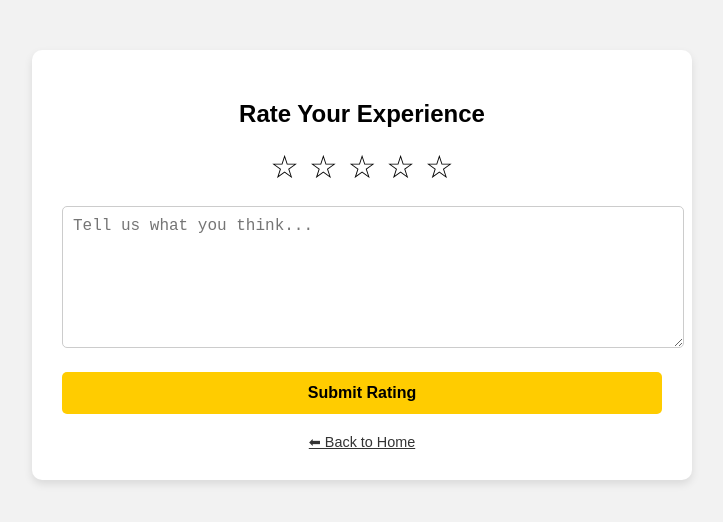
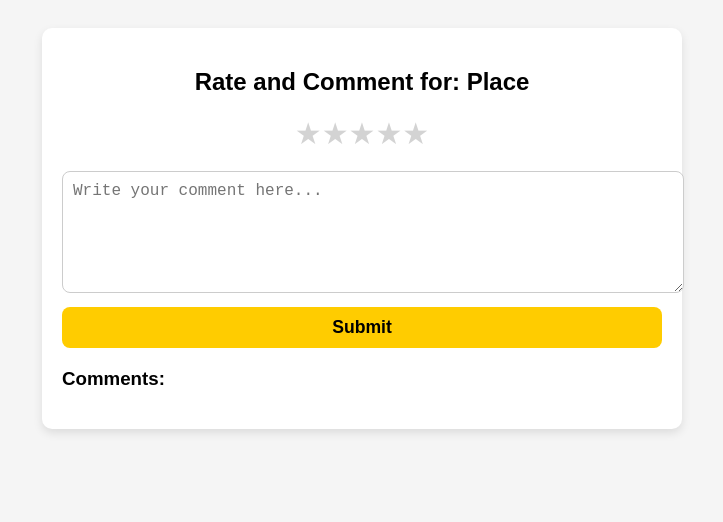
Before and after one commit to Chai331/SarawakVibe, a plain HTML site: page rate.html in a window 1280 px wide. Shown: the whole page, without its empty margins (278-1001 px from the left). Drawn offline with Linux system fonts and the light colour scheme.

Commit message:
Update rate.html

```diff
--- a/rate.html
+++ b/rate.html
@@ -1,164 +1,126 @@
 <!DOCTYPE html>
 <html lang="en">
 <head>
-  <meta charset="UTF-8" />
-  <meta name="viewport" content="width=device-width, initial-scale=1.0"/>
-  <title>Rate SarawakVibe</title>
+  <meta charset="UTF-8">
+  <title>Rate and Comment</title>
   <style>
     body {
-      margin: 0;
+      font-family: Arial, sans-serif;
       padding: 20px;
-      font-family: Arial, sans-serif;
-      background-color: #f2f2f2;
-      overflow-x: hidden;
+      background: #f5f5f5;
     }
-
     .container {
-      background-color: white;
-      padding: 30px;
+      background: #fff;
+      padding: 20px;
       border-radius: 10px;
       max-width: 600px;
-      margin: 30px auto;
-      box-shadow: 0 4px 8px rgba(0,0,0,0.1);
+      margin: auto;
+      box-shadow: 0 4px 10px rgba(0,0,0,0.1);
     }
-
     h2 {
       text-align: center;
-      margin-bottom: 20px;
     }
-
-    .rating {
+    .stars {
       display: flex;
       justify-content: center;
-      gap: 10px;
-      font-size: 2rem;
-      margin-bottom: 20px;
+      margin-bottom: 10px;
     }
-
-    .rating span {
+    .star {
+      font-size: 30px;
       cursor: pointer;
-      transition: color 0.3s;
+      color: lightgray;
     }
-
-    .rating span:hover,
-    .rating span.active {
+    .star.selected {
       color: gold;
     }
-
     textarea {
       width: 100%;
-      height: 120px;
+      height: 100px;
+      margin-top: 10px;
       padding: 10px;
-      border-radius: 5px;
+      border-radius: 8px;
       border: 1px solid #ccc;
-      resize: vertical;
       font-size: 1rem;
-      margin-bottom: 20px;
     }
-
-    button {
+    button.submit-btn {
+      margin-top: 10px;
       width: 100%;
-      padding: 12px;
+      padding: 10px;
       background-color: #ffcc00;
       border: none;
-      border-radius: 5px;
+      border-radius: 8px;
+      font-size: 1.1rem;
       font-weight: bold;
-      font-size: 1rem;
       cursor: pointer;
     }
-
-    button:hover {
-      background-color: #e6b800;
+    .comments {
+      margin-top: 20px;
     }
-
-    .back-button {
-      display: block;
-      margin: 20px auto 0;
-      text-align: center;
-      font-size: 0.9rem;
-      text-decoration: underline;
-      color: #333;
-      cursor: pointer;
-    }
-
-    .message {
-      text-align: center;
-      margin-top: 20px;
-      font-weight: bold;
-      color: green;
+    .comment-item {
+      background: #f0f0f0;
+      padding: 10px;
+      border-radius: 8px;
+      margin-bottom: 10px;
     }
   </style>
 </head>
+
 <body>
   <div class="container">
-    <h2>Rate Your Experience</h2>
+    <h2 id="placeTitle">Rating</h2>
 
-    <div class="rating" id="starRating">
-      <span data-value="1">&#9734;</span>
-      <span data-value="2">&#9734;</span>
-      <span data-value="3">&#9734;</span>
-      <span data-value="4">&#9734;</span>
-      <span data-value="5">&#9734;</span>
+    <div class="stars" id="starContainer">
+      <span class="star" data-value="1">&#9733;</span>
+      <span class="star" data-value="2">&#9733;</span>
+      <span class="star" data-value="3">&#9733;</span>
+      <span class="star" data-value="4">&#9733;</span>
+      <span class="star" data-value="5">&#9733;</span>
     </div>
 
-    <textarea id="feedback" placeholder="Tell us what you think..."></textarea>
+    <textarea id="comment" placeholder="Write your comment here..."></textarea>
+    <button class="submit-btn" onclick="submitRating()">Submit</button>
 
-    <button onclick="submitRating()">Submit Rating</button>
-
-    <div class="message" id="message"></div>
-
-    <div class="back-button" onclick="goBack()">⬅ Back to Home</div>
+    <div class="comments" id="commentsSection">
+      <h3>Comments:</h3>
+      <div id="commentList"></div>
+    </div>
   </div>
 
   <script>
-    const stars = document.querySelectorAll('#starRating span');
+    const urlParams = new URLSearchParams(window.location.search);
+    const placeName = urlParams.get('place') || "Place";
+    document.getElementById('placeTitle').innerText = `Rate and Comment for: ${placeName}`;
+
+    const stars = document.querySelectorAll('.star');
     let selectedRating = 0;
 
     stars.forEach(star => {
       star.addEventListener('click', () => {
-        selectedRating = parseInt(star.getAttribute('data-value'));
-        updateStars();
+        selectedRating = star.dataset.value;
+        stars.forEach(s => s.classList.remove('selected'));
+        for (let i = 0; i < selectedRating; i++) {
+          stars[i].classList.add('selected');
+        }
       });
     });
 
-    function updateStars() {
-      stars.forEach(star => {
-        if (parseInt(star.getAttribute('data-value')) <= selectedRating) {
-          star.classList.add('active');
-        } else {
-          star.classList.remove('active');
-        }
-      });
-    }
-
     function submitRating() {
-      const feedback = document.getElementById('feedback').value.trim();
-      const message = document.getElementById('message');
-
-      if (selectedRating === 0) {
-        message.style.color = 'red';
-        message.textContent = '⚠ Please select a star rating.';
+      const commentText = document.getElementById('comment').value.trim();
+      if (!selectedRating || !commentText) {
+        alert('Please select a rating and write a comment!');
         return;
       }
 
-      if (feedback.length === 0) {
-        message.style.color = 'red';
-        message.textContent = '⚠ Please enter some feedback.';
-        return;
-      }
+      const commentList = document.getElementById('commentList');
+      const commentItem = document.createElement('div');
+      commentItem.className = 'comment-item';
+      commentItem.innerHTML = `<strong>⭐ ${selectedRating} Stars</strong><br>${commentText}`;
+      commentList.prepend(commentItem);
 
-      // Here you would normally send to server or save it
-      message.style.color = 'green';
-      message.textContent = '✅ Thank you for your feedback!';
-
-      // Optionally clear form
+      // 清空输入
+      document.getElementById('comment').value = '';
       selectedRating = 0;
-      updateStars();
-      document.getElementById('feedback').value = '';
-    }
-
-    function goBack() {
-      window.location.href = 'index.html';
+      stars.forEach(s => s.classList.remove('selected'));
     }
   </script>
 </body>
```
